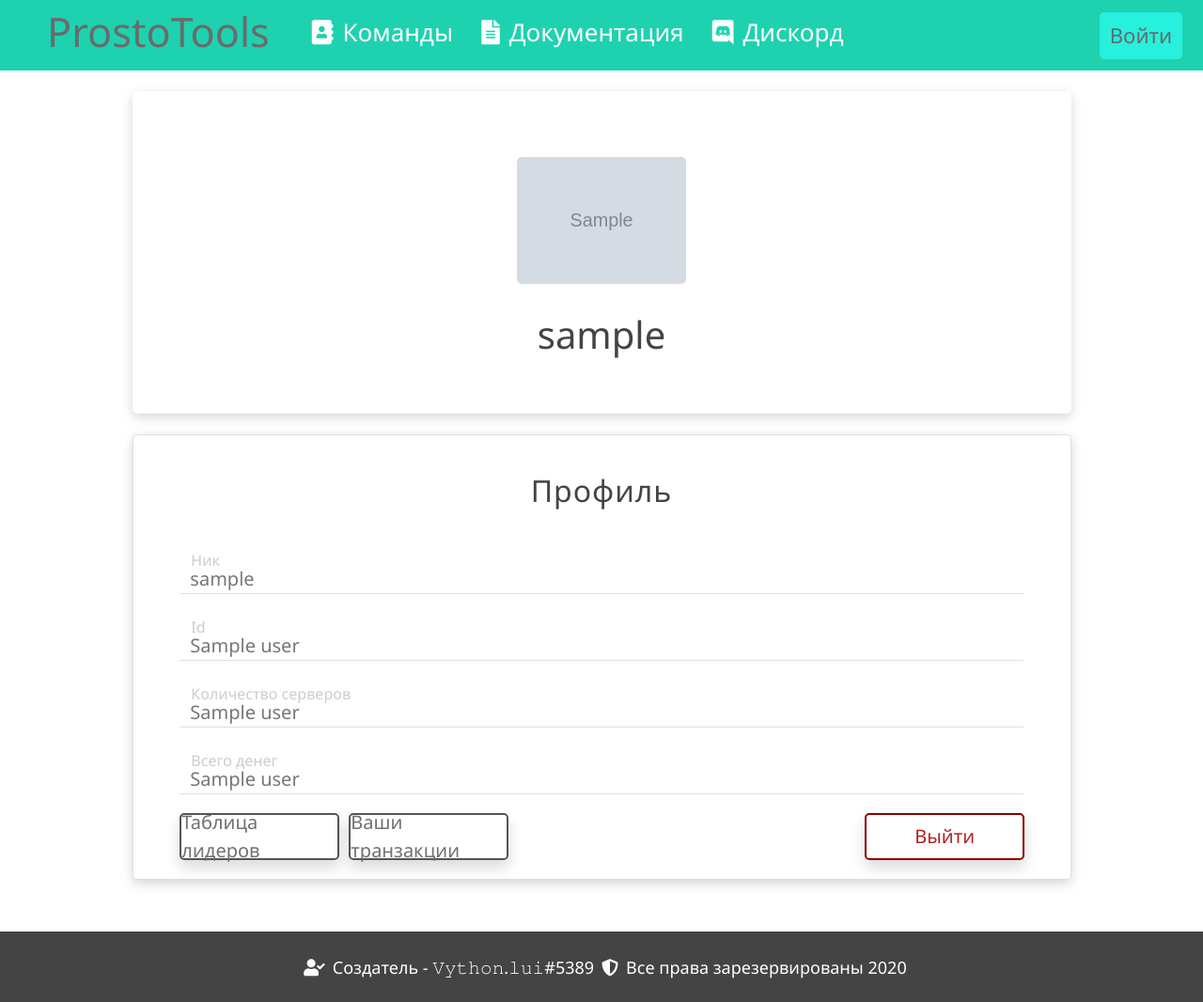
After one commit to vadympop/ProstoTools, a Python web app: template Site/templates/profile.html in a window 1280 px wide. The commit adds this page. Shown: the whole page at 94% size. Run offline with Jinja, Linux system fonts and the light colour scheme; the template is opened without the code that fills it: most values are stand-ins (such as "Sample title", 1, 10 or a date in 2020); grey boxes marked "Sample" are stand-in pictures; some libraries are stand-ins or nearby versions.

Commit message:
SITE::: Add profile page

```diff
--- a/Site/static/css/main.css
+++ b/Site/static/css/main.css
@@ -114,17 +114,25 @@
 
 .btn-header-login{
     background-color: rgb(39, 240, 221);
-    width: 100px;
+    width: 110px;
     height: 50px;
-    margin-right: 50%;
+    margin-right: 20%;
     transition: 0.2s;
+    border: none;
+    user-select: none;
+    outline: none;
+    border-radius: 5px;
+}
+
+.btn-header-login:focus{
+    border: none;
+    user-select: none;
+    outline: none;
 }
 
 .btn-header-login a{
     text-decoration: none;
     color: dimgray;
-    width: 100px;
-    height: 50px;
 }
 
 .btn-header-login:hover{
@@ -141,6 +149,16 @@
     height: 50px;
     transition: 0.2s;
     margin-right: 10%;
+    border: none;
+    user-select: none;
+    outline: none;
+    border-radius: 5px;
+}
+
+.btn-header-servers:focus{
+    border: none;
+    user-select: none;
+    outline: none;
 }
 
 .btn-header-servers a{
@@ -236,7 +254,7 @@
     user-select: none;
     text-decoration: none;
     border: solid 2px #555;
-    color: dimgray;
+    color: #707070;
     font-size: 20px;
     transition: 0.3s;
     cursor: pointer;
@@ -245,16 +263,16 @@
 
 .btn-main-block-servers-login a{
     text-decoration: none;
-    color: dimgray;
+    color: #707070;
 }
 
 .btn-main-block-servers-login:hover{
     background-color: #555;
-    color: ghostwhite;
+    color: #fff;
 }
 
 .btn-main-block-servers-login:hover a{
-    color: ghostwhite;
+    color: #fff;
 }
 
 .login{
@@ -391,7 +409,7 @@
     padding: 15px;
 }
 
-.wrap:nth-last-child(1){
+.c-wrap:nth-last-child(1){
     margin-bottom: 8%;
 }
 
--- /dev/null
+++ b/Site/static/css/profile.css
@@ -0,0 +1,134 @@
+.profile-card{
+    margin-top: 2%;
+    border-radius: 5px;
+    box-shadow: 0 4px 12px #cccc;
+    width: 90%;
+    display: flex;
+    flex-direction: column;
+    justify-content: center;
+    align-items: center;
+}
+
+.main-profile-img{
+    border-radius: 5px;
+    margin-top: 7%;
+}
+
+.main-profile-text{
+    color: #444;
+    margin: 3% 0 6% 0;
+}
+
+.card{
+    margin-top: 2%;
+    border-radius: 5px;
+    box-shadow: 0 4px 12px #cccc;
+    width: 90%;
+    display: flex;
+    flex-direction: column;
+    justify-content: center;
+    margin-bottom: 5%;
+}
+
+.card-title{
+    display: block;
+    text-align: center;
+    margin: 4% 0 4% 0;
+    letter-spacing: 1px;
+    color: #444;
+}
+
+.card-field{
+    font-size: 20px;
+    width: 90%;
+    border: none;
+    border-bottom: 1px solid #e0e0e0;
+    background-color: transparent;
+    color: #777;
+    outline: none;
+    transition: 0.3s;
+    margin-top: 2%;
+    padding-left: 11px;
+}
+
+.card-group{
+    position: relative;
+    margin-bottom: 2%;
+    display: flex;
+    justify-content: center;
+}
+
+.card-label{
+    position: absolute;
+    top: -2px;
+    left: 6.2%;
+    font-size: 16px;
+    color: #ccc;
+    padding-top: 5px;
+}
+
+.card-group a{
+    color: #444;
+    text-decoration: none;
+}
+
+.card-buttons-group{
+    display: flex;
+    flex-direction: row;
+    justify-content: start;
+}
+
+.card-button:nth-last-child(3){
+    margin-left: 5%;
+}
+
+.card-button:nth-last-child(2){
+    margin-left: 1%;
+}
+
+.card-button:nth-last-child(1){
+    margin-left: 38%;
+    border-color: darkred;
+}
+
+.card-button:nth-last-child(1) a{
+    color: firebrick;
+}
+
+.card-button:nth-last-child(1):hover{
+    background-color: darkred;
+}
+
+.card-button:nth-last-child(1):hover a{
+    color: #a6a6a6;
+}
+
+.card-button{
+    display: flex;
+    justify-content: center;
+    align-items: center;
+    border-radius: 5px;
+    outline: none;
+    user-select: none;
+    text-decoration: none;
+    border: solid 2px #555;
+    color: #707070;
+    font-size: 20px;
+    transition: 0.3s;
+    cursor: pointer;
+    width: 170px;
+    height: 50px;
+}
+
+.card-button a{
+    text-decoration: none;
+    color: #707070;
+}
+
+.card-button:hover{
+    background-color: #555;
+}
+
+.card-button:hover a{
+    color: #fff;
+}
--- a/Site/templates/base.html
+++ b/Site/templates/base.html
@@ -26,17 +26,17 @@
 
             <div class="buttons-login">
                 {% if not login %}
-                    <button type="button" class="btn-header-login btn"><span class="text-muted"><a href={{ url }}>Войти</a></span></button>
+                    <button type="button" class="btn-header-login"><span class="text-muted"><a href={{ url }}>Войти</a></span></button>
                 {% endif %}
                 {% if login %}
-                    <button type="button" class="btn-header-servers btn"><span class="text-muted"><a href="/servers">Мои сервера</a></span></button>
+                    <button type="button" class="btn-header-servers"><span class="text-muted"><a href="/servers">Мои сервера</a></span></button>
                     <div class="btn-group">
                         <button type="button" class="dropdown-toggle" data-toggle="dropdown" aria-haspopup="true" aria-expanded="false" class="drop-menu">
                             <img src="{{ avatar }}" alt="" class="img-login-avatar avatar-hover" width=60px>
                         </button>
                         <div class="dropdown-menu">
                             <span class="dropdown-item">{{user_name}}</span>
-                            <a class="dropdown-item" href="#">Профиль</a>
+                            <a class="dropdown-item" href="/profile">Профиль</a>
                             <div class="dropdown-divider"></div>
                             <a class="dropdown-item btn-danger" href="/logout">Выйти</a>
                         </div>
@@ -46,7 +46,7 @@
         </header>
         {% block body %}{% endblock %}
         <footer class="footer">
-            <span class="footer-text"><i class="fas fa-user-check"></i>Создатель - Vython.lui#5389</span>
+            <span class="footer-text"><i class="fas fa-user-check"></i>Создатель - 𝚅𝚢𝚝𝚑𝚘𝚗.𝚕𝚞𝚒#5389</span>
             <span class="footer-text"><i class="fas fa-shield-alt"></i>Все права зарезервированы 2020</span>
         </footer>
     </div>
--- a/Site/templates/commands.html
+++ b/Site/templates/commands.html
@@ -3,14 +3,13 @@
 {{ url_for('static', filename='css/main.css') }}
 {% endblock %}
 
-
 {% block title %}
-ProstoTools
+Команды
 {% endblock %}
 
 {% block body %}
 <div class="container d-flex justify-content-center flex-column align-items-center">
-    <div class="wrap d-flex justify-content-center">
+    <div class="wrap c-wrap d-flex justify-content-center">
         {% for cog_name in client.cogs %}
             {% if cog_name not in ['Help', 'Loops', 'Events', 'Owner', 'Errors'] %}
                 {% for command in client.get_cog(cog_name).get_commands() %}
--- /dev/null
+++ b/Site/templates/profile.html
@@ -0,0 +1,52 @@
+{% extends 'base.html' %}
+{% block url_css_1 %}
+{{ url_for('static', filename='css/main.css') }}
+{% endblock %}
+{% block url_css_2 %}
+{{ url_for('static', filename='css/profile.css') }}
+{% endblock %}
+
+{% block title %}
+Профиль
+{% endblock %}
+
+{% block body %}
+<div class="container d-flex justify-content-center flex-column align-items-center">
+    <div class="profile-card">
+        <img src="{{ avatar }}" alt="" width="180px" class="main-profile-img">
+        <h1 class="main-profile-text">{{ user_name }}</h1>
+    </div>
+
+    <div class="card">
+        <h2 class="card-title">Профиль</h2>
+
+        <div class="card-group">
+            <span class="card-field">{{ user_name }}</span>
+            <span class="card-label">Ник</span>
+        </div>
+
+        <div class="card-group">
+            <span class="card-field">{{ user_data[0] }}</span>
+            <span class="card-label">Id</span>
+        </div>
+
+        <div class="card-group">
+            <span class="card-field">{{ user_data[1] }}</span>
+            <span class="card-label">Количество серверов</span>
+        </div>
+
+        <div class="card-group">
+            <span class="card-field">{{ user_data[2] }}</span>
+            <span class="card-label">Всего денег</span>
+        </div>
+
+        <div class="card-group card-buttons-group">
+            <span class='card-button shadow'><a href="/leaderboard">Таблица лидеров</a></span>
+            <span class='card-button shadow'><a href="/transactions">Ваши транзакции</a></span>
+            <span class='card-button shadow'><a href="/logout">Выйти</a></span>
+        </div>
+
+    </div>
+
+</div>
+{% endblock %}
```
Also changed, not shown: Site/main.py (+21 -0 lines), 1 other file.
